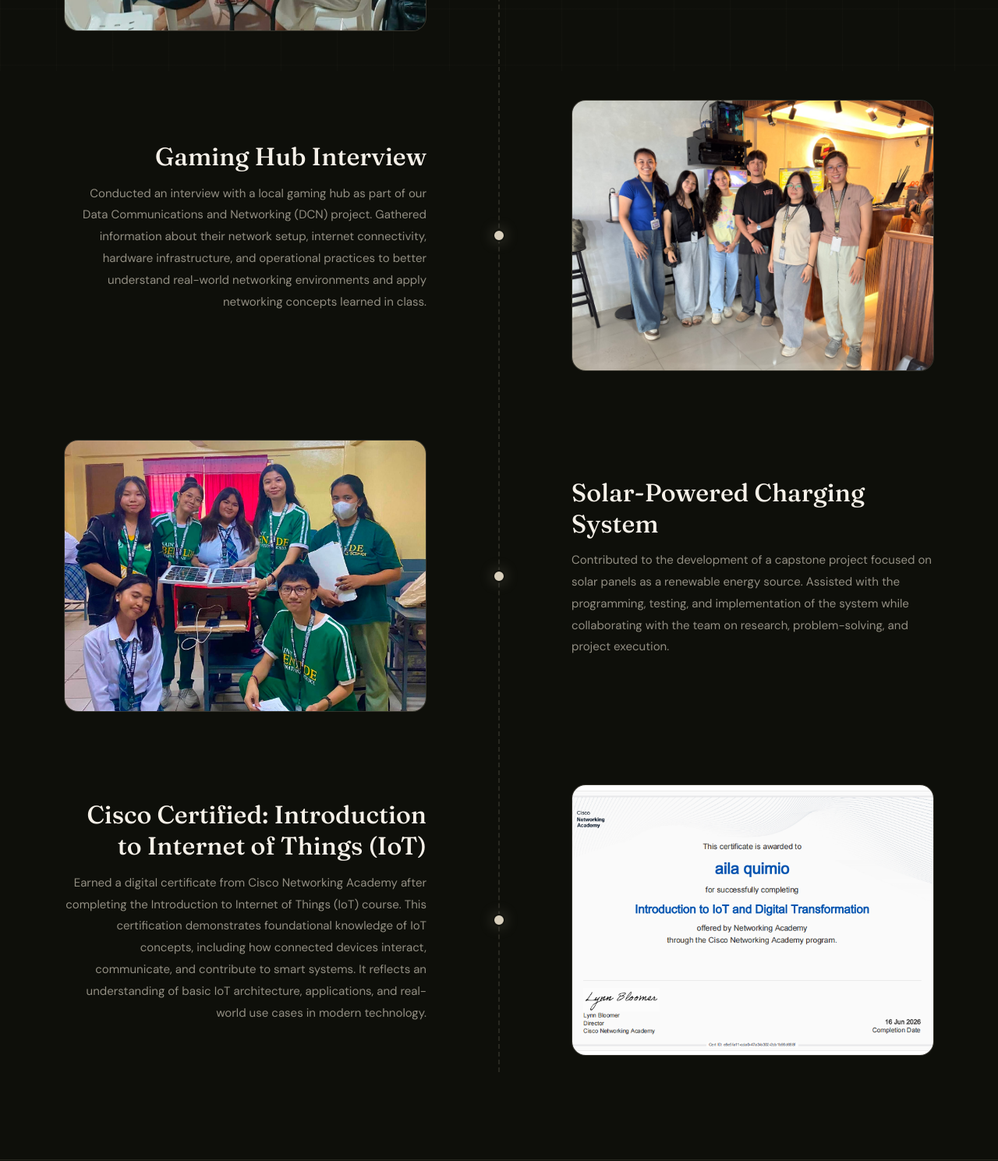
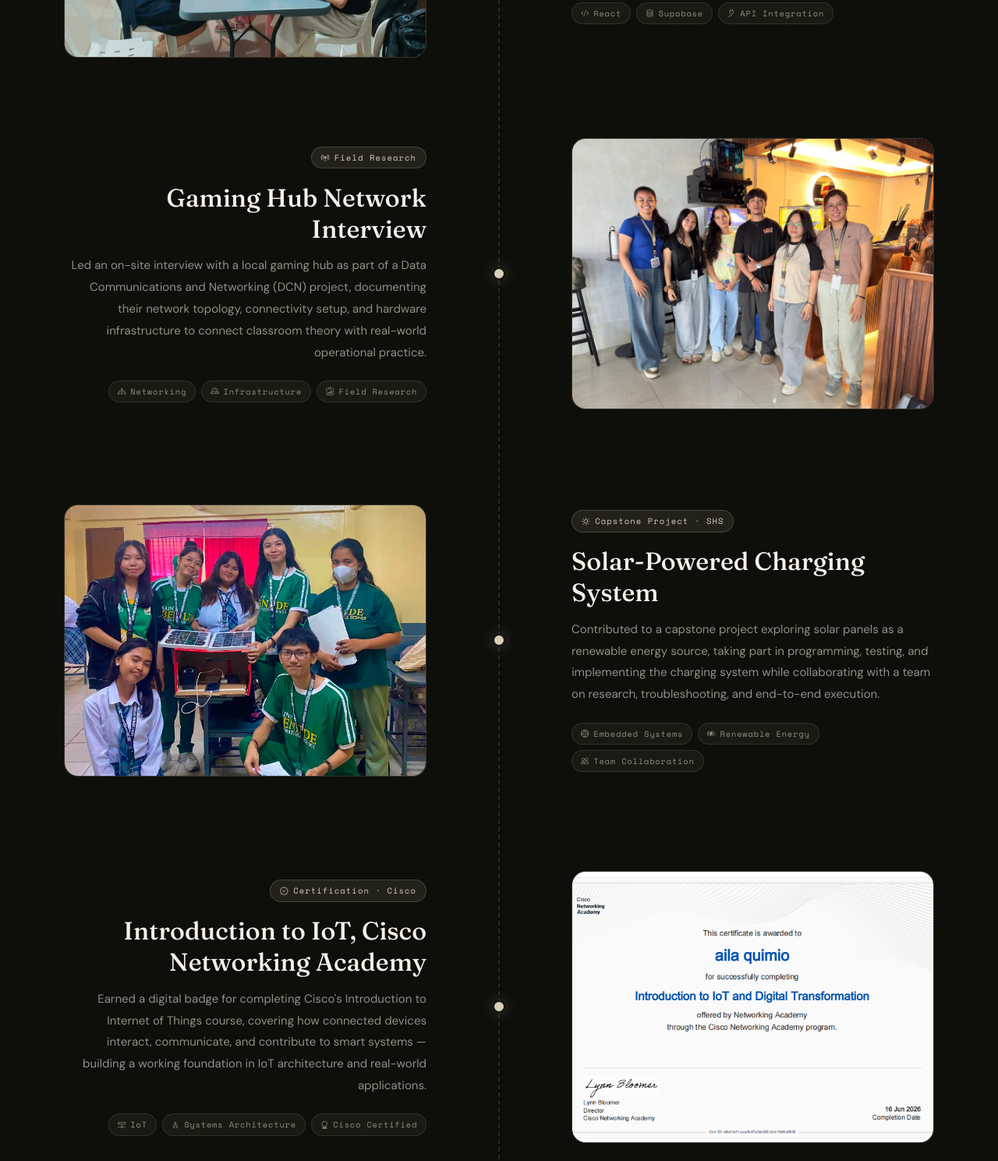
Before and after one commit to kimyows/kimyows.github.io, a plain HTML site: page experience.html in a window 1280 px wide. Shown: the part 709-2198 px from the top of the page at 78% size. Drawn offline with nearby package versions, Linux system fonts and the light colour scheme.

Commit message:
updated journey

```diff
--- a/experience.html
+++ b/experience.html
@@ -70,10 +70,11 @@
 
       <!-- Header -->
       <div class="p-achievements-header reveal">
+        <span class="p-achievements-tagline">WHERE I'VE BEEN</span>
         <h2>Experience</h2>
         <br>
-        <p class="p-achievements-sub">My journey of turning experiences into skills
-        <br>through continuous learning and hands-on development.</p>
+        <p class="p-achievements-sub">A timeline of training, fieldwork, and certifications
+        <br>that shaped how I build and think about technology.</p>
       </div>
 
       <!-- Timeline -->
@@ -95,11 +96,18 @@
           </div>
           <div class="col-md-5 reveal">
             <div class="p-achievement-text">
-              <h3 class="p-achievement-title"> React & Supabase Training </h3>
+              <span class="p-achievement-badge"><i class="bi bi-laptop"></i> Mentorship</span>
+              <h3 class="p-achievement-title">React & Supabase Training</h3>
               <p class="p-achievement-desc">
-                Completed training in React and Supabase under the guidance of a colleague,
-                gaining practical experience in frontend development, database management, and backend integration.
+                Completed hands-on training in React and Supabase under the guidance of a colleague,
+                building practical fluency in component-driven frontend development, schema design, and
+                backend integration through real, working code rather than tutorials alone.
               </p>
+              <div class="p-achievement-tags">
+                <span class="p-achievement-tag"><i class="bi bi-code-slash"></i> React</span>
+                <span class="p-achievement-tag"><i class="bi bi-database"></i> Supabase</span>
+                <span class="p-achievement-tag"><i class="bi bi-plug"></i> API Integration</span>
+              </div>
             </div>
           </div>
         </div>
@@ -108,11 +116,18 @@
         <div class="p-timeline-item row align-items-center g-0">
           <div class="col-md-5 reveal">
             <div class="p-achievement-text reversed">
-              <h3 class="p-achievement-title"> Gaming Hub Interview </h3>
+              <span class="p-achievement-badge"><i class="bi bi-broadcast-pin"></i> Field Research</span>
+              <h3 class="p-achievement-title">Gaming Hub Network Interview</h3>
               <p class="p-achievement-desc">
-                Conducted an interview with a local gaming hub as part of our Data Communications and Networking (DCN) project. Gathered information about their network setup, internet connectivity, hardware infrastructure,
-                and operational practices to better understand real-world networking environments and apply networking concepts learned in class.
+                Led an on-site interview with a local gaming hub as part of a Data Communications and
+                Networking (DCN) project, documenting their network topology, connectivity setup, and
+                hardware infrastructure to connect classroom theory with real-world operational practice.
               </p>
+              <div class="p-achievement-tags">
+                <span class="p-achievement-tag"><i class="bi bi-diagram-3"></i> Networking</span>
+                <span class="p-achievement-tag"><i class="bi bi-router"></i> Infrastructure</span>
+                <span class="p-achievement-tag"><i class="bi bi-clipboard-data"></i> Field Research</span>
+              </div>
             </div>
           </div>
           <div class="col-md-2 d-none d-md-flex p-timeline-center">
@@ -145,11 +160,18 @@
           </div>
           <div class="col-md-5 reveal">
             <div class="p-achievement-text">
-              <h3 class="p-achievement-title"> Solar-Powered Charging System </h3>
+              <span class="p-achievement-badge"><i class="bi bi-sun"></i> Capstone Project · SHS</span>
+              <h3 class="p-achievement-title">Solar-Powered Charging System</h3>
               <p class="p-achievement-desc">
-                Contributed to the development of a capstone project focused on solar panels as a renewable energy source.
-                Assisted with the programming, testing, and implementation of the system while collaborating with the team on research, problem-solving, and project execution.
+                Contributed to a capstone project exploring solar panels as a renewable energy source,
+                taking part in programming, testing, and implementing the charging system while
+                collaborating with a team on research, troubleshooting, and end-to-end execution.
               </p>
+              <div class="p-achievement-tags">
+                <span class="p-achievement-tag"><i class="bi bi-cpu"></i> Embedded Systems</span>
+                <span class="p-achievement-tag"><i class="bi bi-battery-charging"></i> Renewable Energy</span>
+                <span class="p-achievement-tag"><i class="bi bi-people"></i> Team Collaboration</span>
+              </div>
             </div>
           </div>
         </div>
@@ -158,11 +180,18 @@
         <div class="p-timeline-item row align-items-center g-0">
           <div class="col-md-5 reveal">
             <div class="p-achievement-text reversed">
-              <h3 class="p-achievement-title">Cisco Certified: Introduction to Internet of Things (IoT) </h3>
+              <span class="p-achievement-badge"><i class="bi bi-patch-check"></i> Certification · Cisco</span>
+              <h3 class="p-achievement-title">Introduction to IoT, Cisco Networking Academy</h3>
               <p class="p-achievement-desc">
-                Earned a digital certificate from Cisco Networking Academy after completing the Introduction to Internet of Things (IoT) course. This certification demonstrates foundational knowledge of IoT concepts, including how connected devices interact, communicate, and contribute to smart systems.
-                It reflects an understanding of basic IoT architecture, applications, and real-world use cases in modern technology.
+                Earned a digital badge for completing Cisco's Introduction to Internet of Things course,
+                covering how connected devices interact, communicate, and contribute to smart systems —
+                building a working foundation in IoT architecture and real-world applications.
               </p>
+              <div class="p-achievement-tags">
+                <span class="p-achievement-tag"><i class="bi bi-hdd-network"></i> IoT</span>
+                <span class="p-achievement-tag"><i class="bi bi-diagram-2"></i> Systems Architecture</span>
+                <span class="p-achievement-tag"><i class="bi bi-award"></i> Cisco Certified</span>
+              </div>
             </div>
           </div>
           <div class="col-md-2 d-none d-md-flex p-timeline-center">
```
